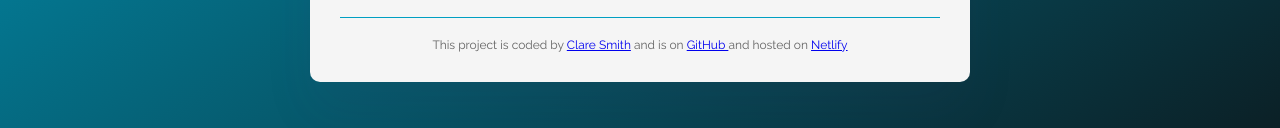
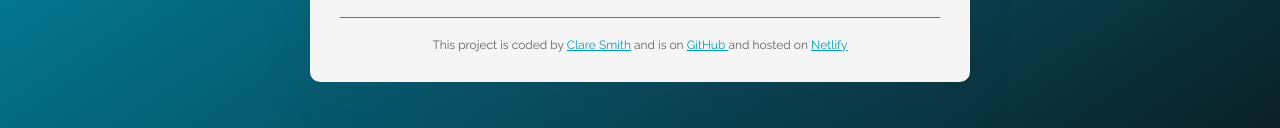
Before and after one commit to cmsmith123/Final-weather-app, a plain HTML site: page index.html in a window 1280 px wide. Shown: the part 467-595 px from the top of the page. Drawn offline with Linux system fonts and the light colour scheme.

Commit message:
link colour change

```diff
--- a/src/style.css
+++ b/src/style.css
@@ -6,6 +6,9 @@ body {
   font-family: "Raleway", sans-serif;
 }
 
+a {
+  color: #009fc2;
+}
 .weather-app {
   background: #f5f5f5;
   max-width: 600px;
```
